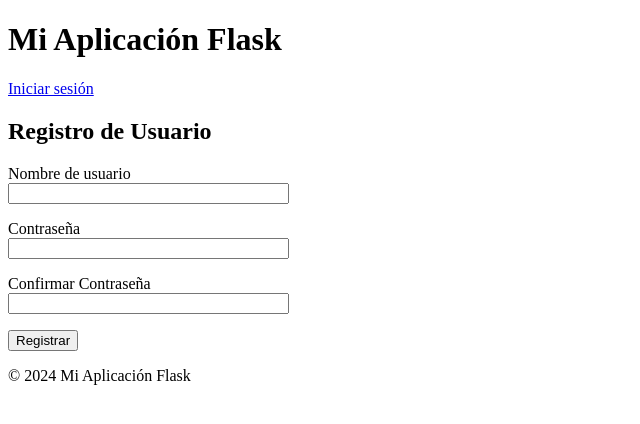
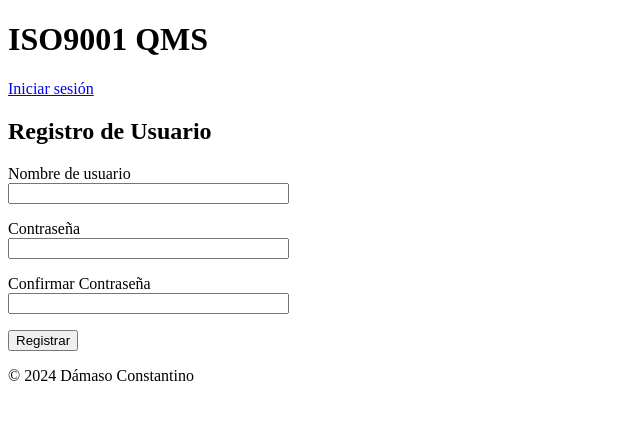
Before and after one commit to constant1n0/iso9001, a Flask app: page /register in a window 1280 px wide. Shown: the top 424 px of the page, without its empty margins (0-640 px from the left). Run offline with Flask 3, Linux system fonts and the light colour scheme.

Commit message:
Update base.html
Dámaso Constantino

```diff
--- a/app/templates/base.html
+++ b/app/templates/base.html
@@ -25,7 +25,7 @@
 </head>
 <body>
     <header>
-        <h1>Mi Aplicación Flask</h1>
+        <h1>ISO9001 QMS</h1>
         {% if current_user.is_authenticated %}
             <p>Bienvenido, {{ current_user.username }} |
                 <a href="{{ url_for('dashboard.dashboard') }}">Dashboard</a> <!-- Enlace al Dashboard -->
@@ -57,7 +57,7 @@
         {% block content %}{% endblock %}
     </main>
     <footer>
-        <p>&copy; 2024 Mi Aplicación Flask</p>
+        <p>&copy; 2024 Dámaso Constantino</p>
     </footer>
 </body>
 </html>
```
